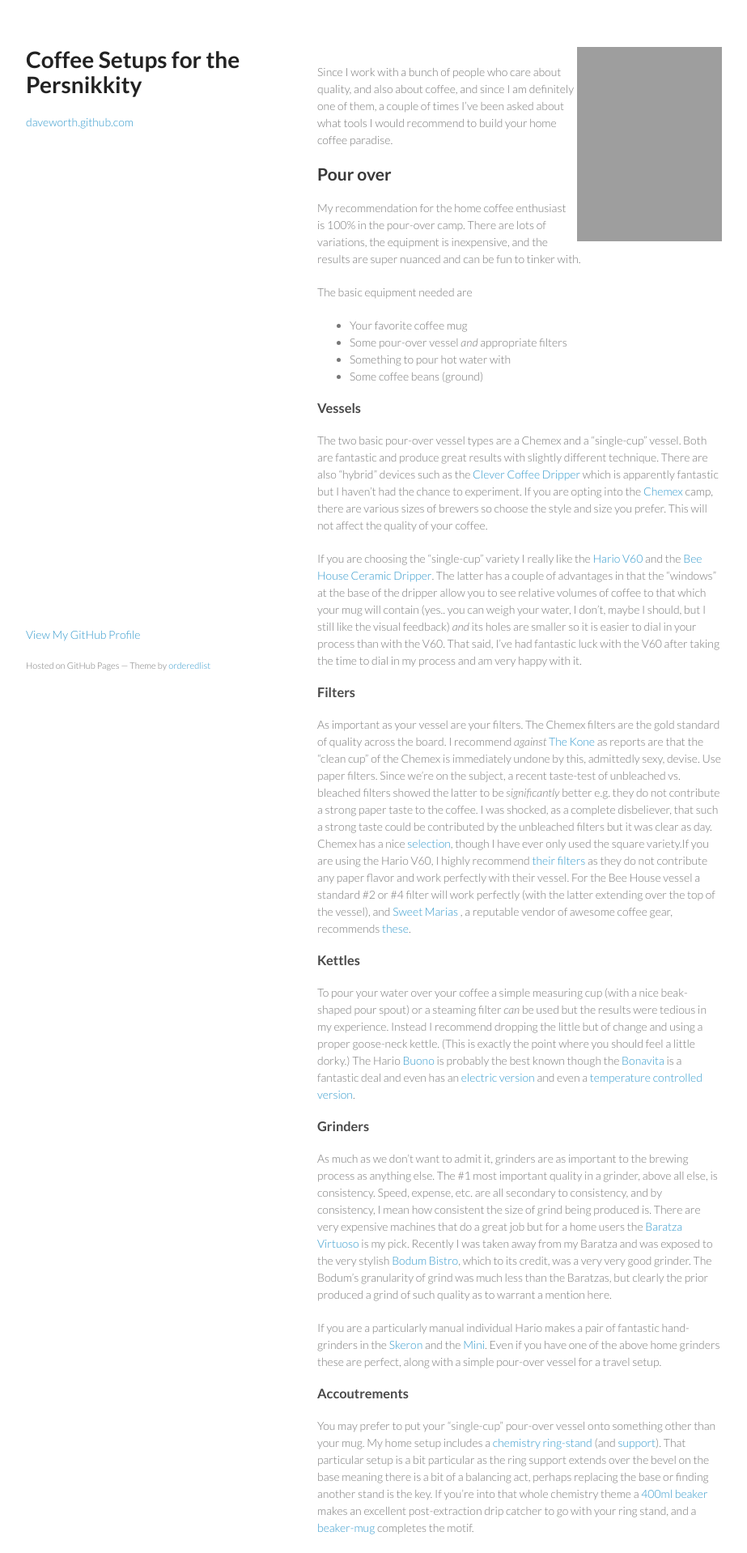
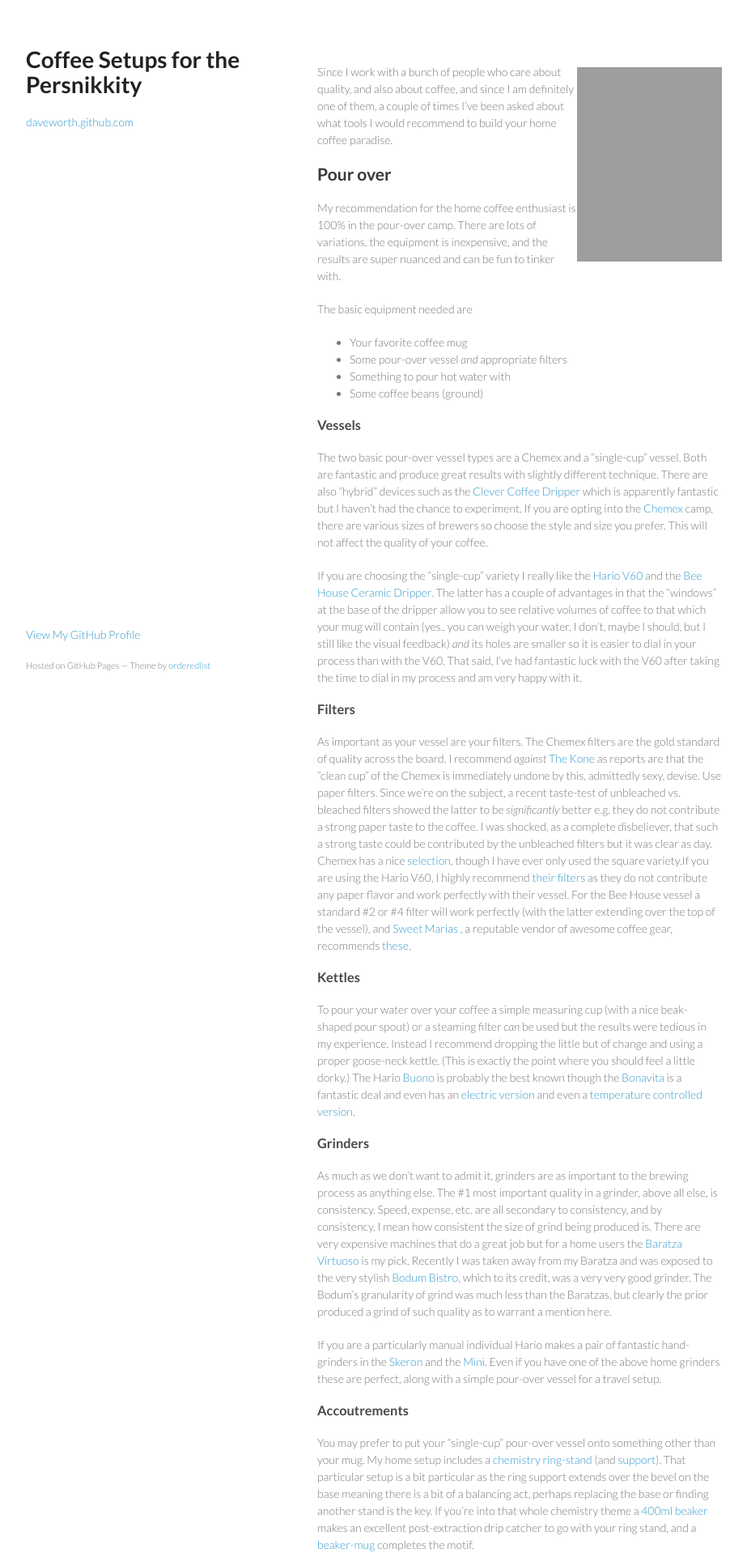
Before and after one commit to daveworth/daveworth.github.com, a Jekyll site: the page built from _posts/2012-12-25-coffee-setups-for-the-persnikkity.markdown, in a window 1280 px wide. Shown: the top 1918 px of the page at 81% size, without its empty margins (178-1101 px from the left). Built offline with Jekyll 4.4.1, drawn with Linux system fonts in a browser that asks for light colours; grey boxes are pictures that could not be loaded.

Commit message:
use header class in coffee post

```diff
--- a/_posts/2012-12-25-coffee-setups-for-the-persnikkity.markdown
+++ b/_posts/2012-12-25-coffee-setups-for-the-persnikkity.markdown
@@ -11,7 +11,7 @@
 - Awesome
 ---
 <a href="http://www.flickr.com/photos/ultrakml/7660210834/" title="Sidamo pourover coffee at Market Lane Coffee in Prahran by ultrakml, on Flickr">
-  <img src="http://farm9.staticflickr.com/8285/7660210834_d52a35af56_m.jpg" width="179" height="240" alt="Sidamo pourover coffee at Market Lane Coffee in Prahran" align="right">
+  <img class="header" src="http://farm9.staticflickr.com/8285/7660210834_d52a35af56_m.jpg" width="179" height="240" alt="Sidamo pourover coffee at Market Lane Coffee in Prahran">
 </a>
 
 
```
